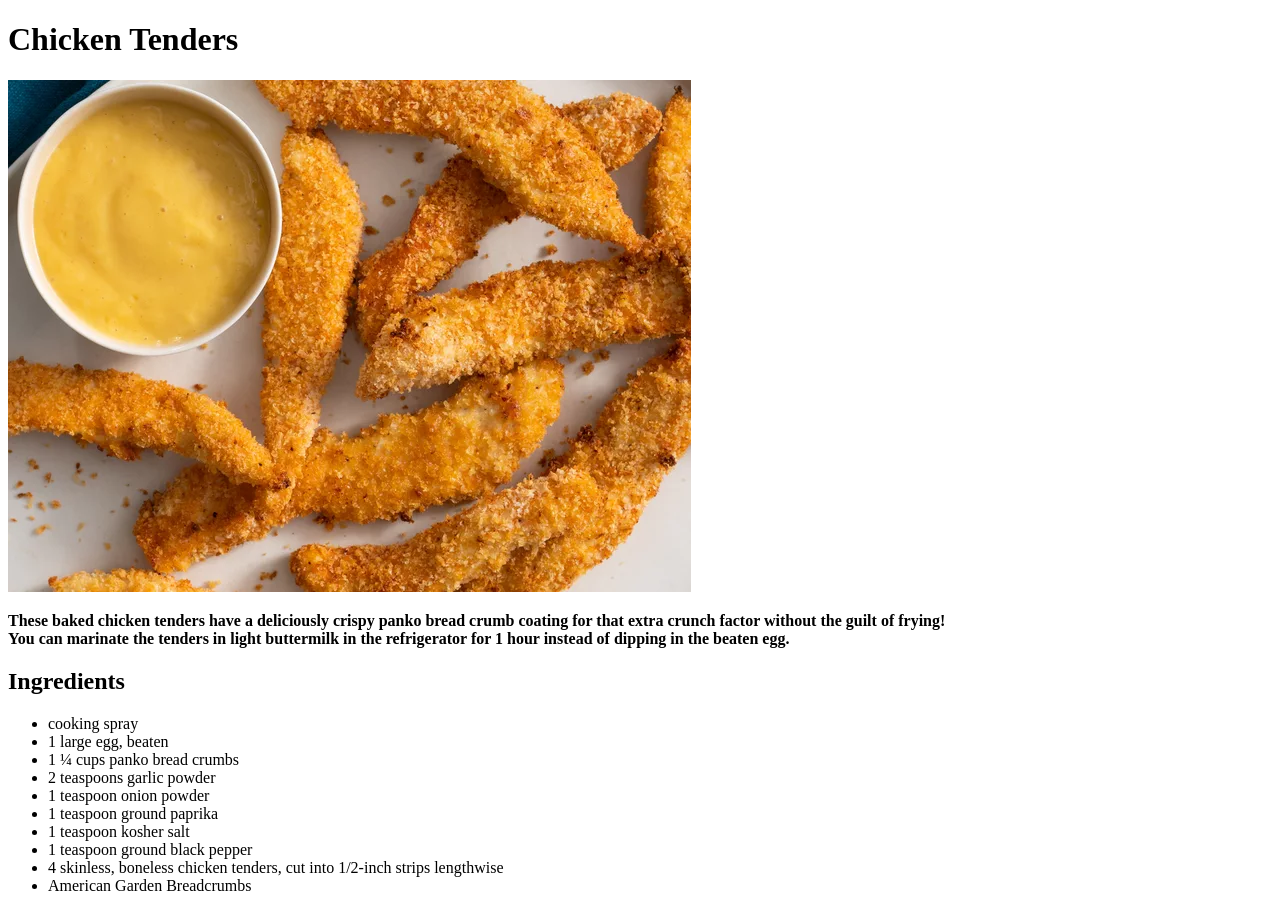
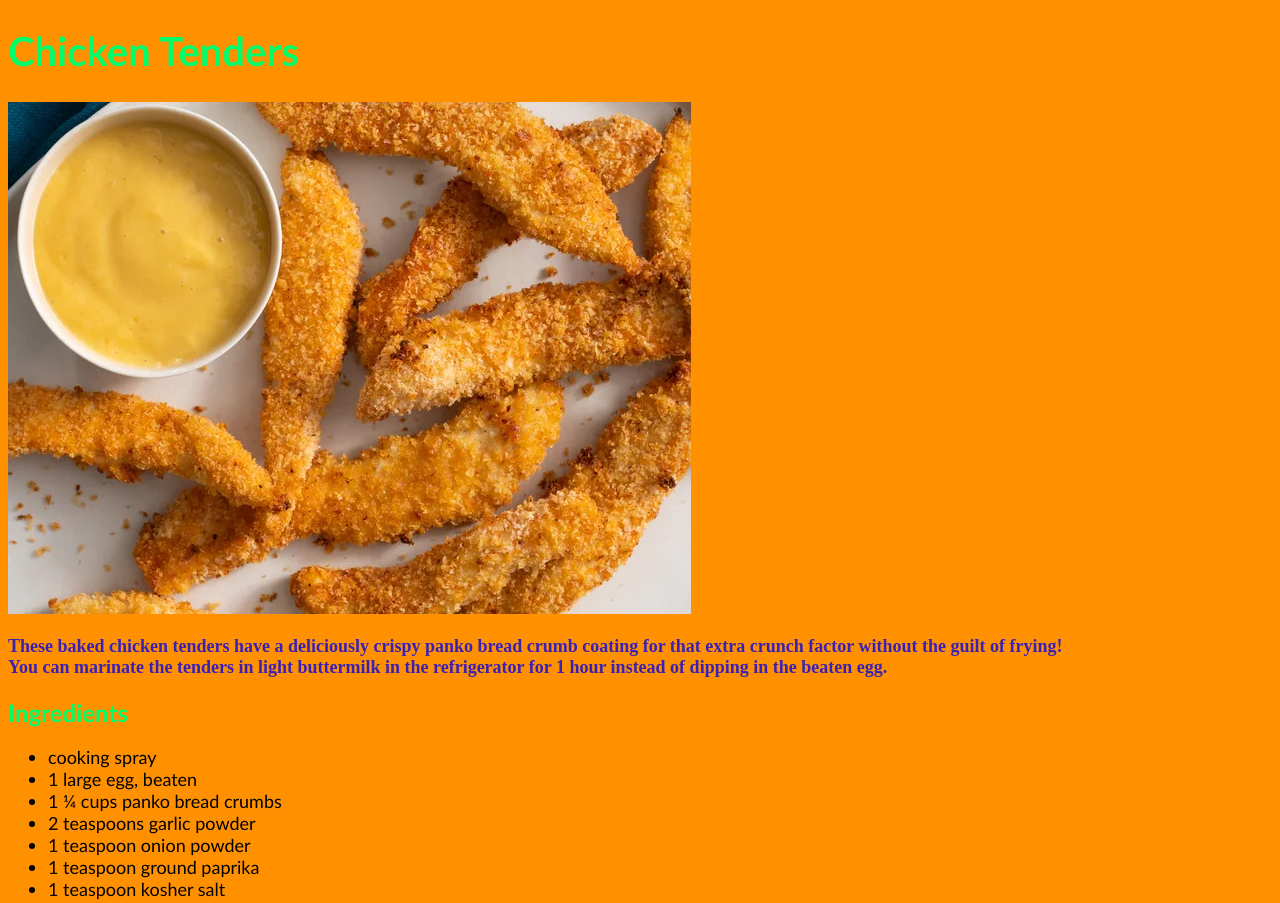
Before and after one commit to jo-and75/odin-recipes, a plain HTML site: page recipes/chickentenders.html in a window 1280 px wide. Shown: the top 903 px of the page. Drawn offline with Linux system fonts and the light colour scheme.

Commit message:
Group selectors h1 and h2
This is because they have similar declarations. Reduces cluttering of command line and makes file easier to read

```diff
--- a/recipes/chickentenders.html
+++ b/recipes/chickentenders.html
@@ -3,6 +3,7 @@
 <head>
     <meta charset="utf-8">
     <title></title>
+    <link rel="stylesheet" type="text/css" href="../style.css">
 </head>
 <body>
     <h1>Chicken Tenders</h1>
--- a/style.css
+++ b/style.css
@@ -4,9 +4,6 @@ background-color:#ff9100;
 
 h1{
     font-size: 40px;
-    font-family: 'Trebuchet MS', 'Lucida Sans Unicode', 'Lucida Grande', 'Lucida Sans', Arial, sans-serif;
-    font-weight: bold;
-    color: #00ff6a;
 }
 
 li{
@@ -18,3 +15,9 @@ p{
     font-size: 18px;
     color: #3b20b4;
 }
+
+h2,h1{
+    font-family: 'Trebuchet MS', 'Lucida Sans Unicode', 'Lucida Grande', 'Lucida Sans', Arial, sans-serif;
+    font-weight: bold;
+    color: #00ff6a;
+}
```
Also changed, not shown: recipes/spicy-chicken-noodles.html (+1 -1 lines).
